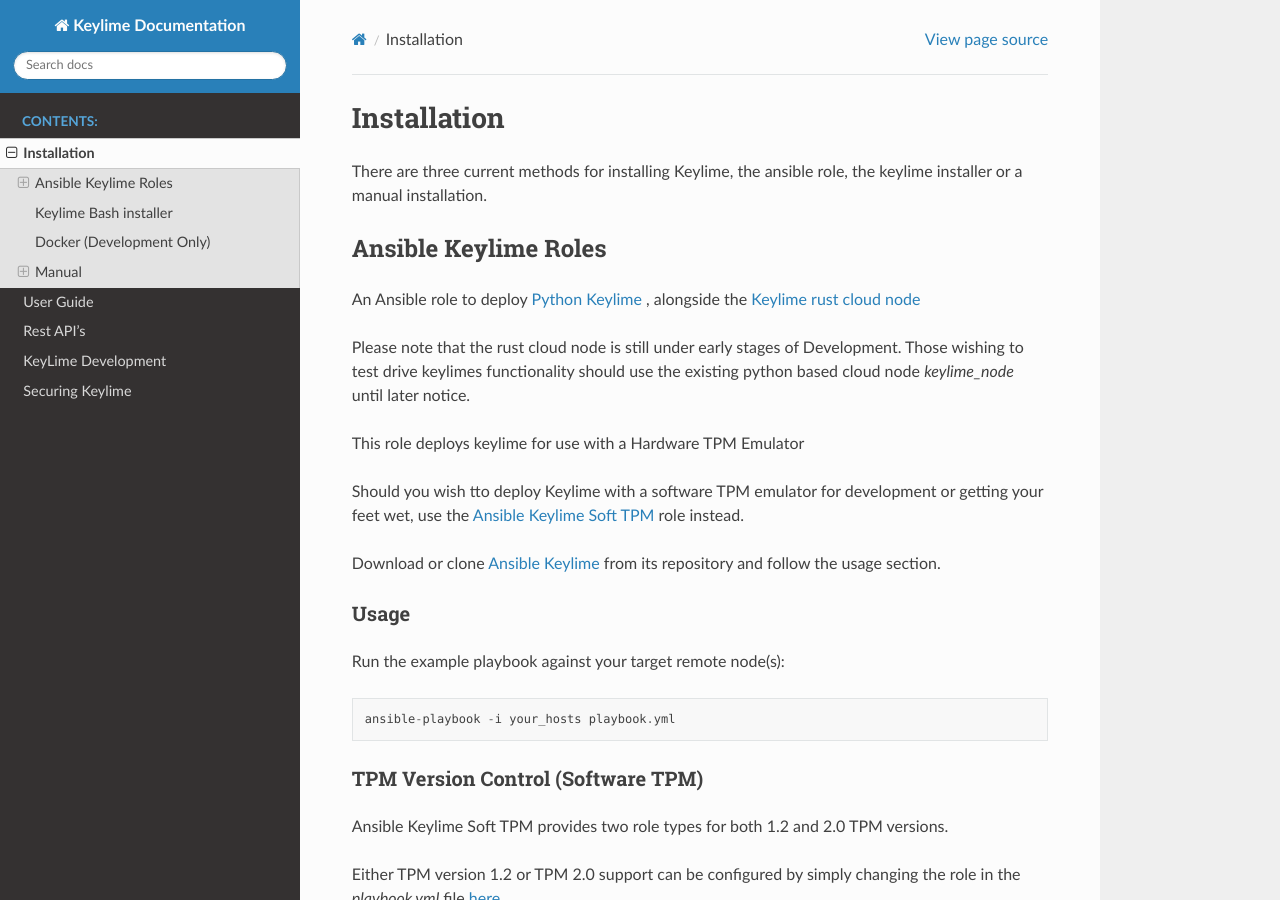
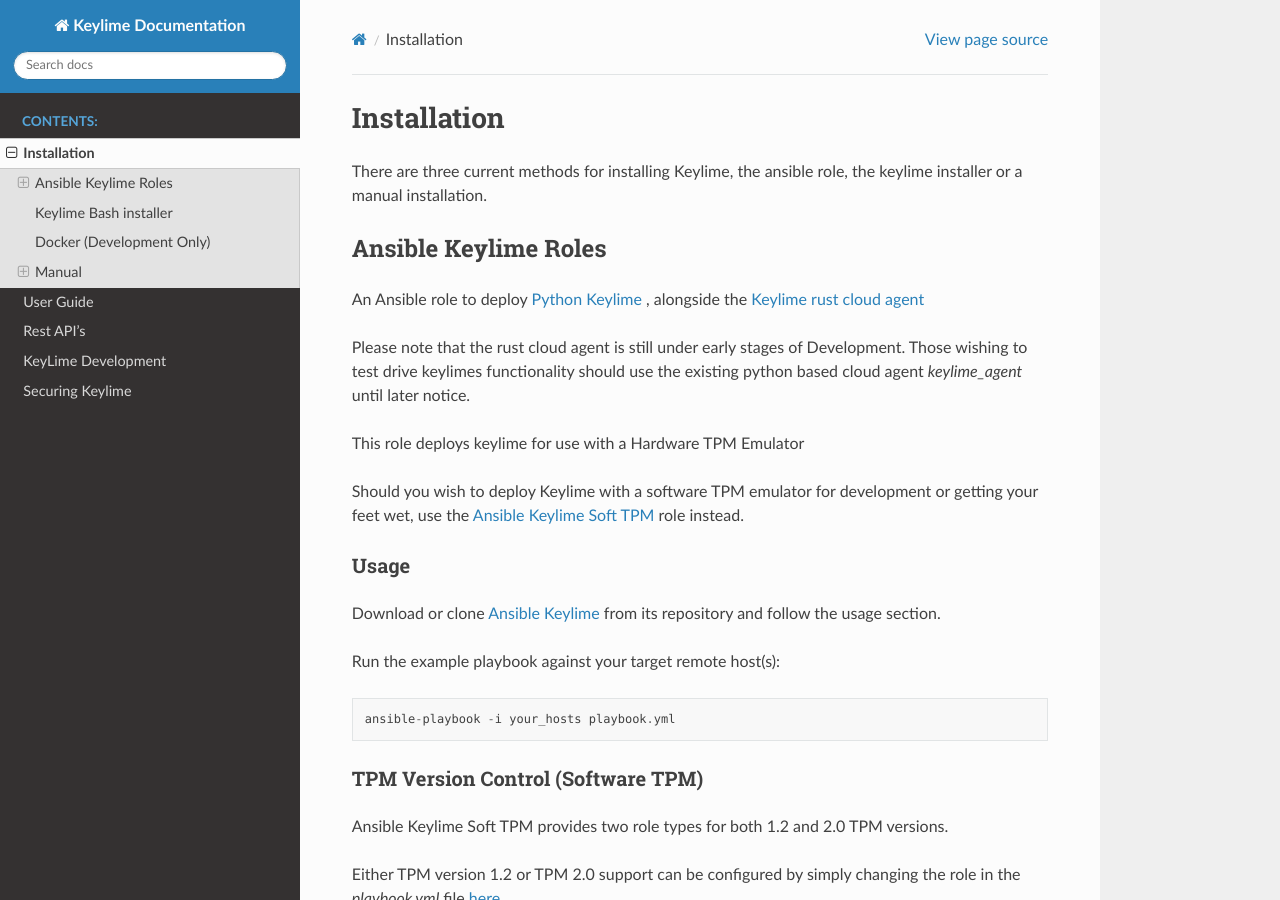
Before and after one commit to keylime/keylime, a Sphinx documentation site: the page built from docs/installation.rst, in a window 1280 px wide and 900 px high. Built offline with Sphinx 7.4.7 and the Read the Docs theme 2.0.0, drawn with Linux system fonts in a browser that asks for light colours; some of the changed text lies outside the part shown.

Commit message:
Node / Agent

```diff
--- a/docs/installation.rst
+++ b/docs/installation.rst
@@ -8,25 +8,25 @@
 ---------------------
 
 An Ansible role to deploy `Python Keylime <https://github.com/keylime/python-keylime>`_
-, alongside the `Keylime rust cloud node <https://github.com/keylime/rust-keylime>`_
+, alongside the `Keylime rust cloud agent <https://github.com/keylime/rust-keylime>`_
 
-Please note that the rust cloud node is still under early stages of Development.
+Please note that the rust cloud agent is still under early stages of Development.
 Those wishing to test drive keylimes functionality should use the existing
-python based cloud node `keylime_node` until later notice.
+python based cloud agent `keylime_agent` until later notice.
 
 This role deploys keylime for use with a Hardware TPM Emulator
 
-Should you wish tto deploy Keylime with a software TPM emulator for development
+Should you wish to deploy Keylime with a software TPM emulator for development
 or getting your feet wet, use the `Ansible Keylime Soft TPM <https://github.com/keylime/ansible-keylime-soft-tpm>`_
 role instead.
+
+Usage
+~~~~~
 
 Download or clone `Ansible Keylime <https://github.com/keylime/ansible-keylime>`_
 from its repository and follow the usage section.
 
-Usage
-~~~~~
-
-Run the example playbook against your target remote node(s)::
+Run the example playbook against your target remote host(s)::
 
     ansible-playbook -i your_hosts playbook.yml
 
@@ -72,7 +72,7 @@
 
     keylime_verifier
     keylime_registrar
-    keylime_node
+    keylime_agent
 
 WebApp
 ~~~~~~
@@ -84,17 +84,17 @@
 
 https://localhost:8443/webapp/
 
-Rust Cloud node
+Rust Cloud agent
 ~~~~~~~~~~~~~~~
 
-To start the rust cloud node, navigate to it's repository directory and use
+To start the rust cloud agent, navigate to it's repository directory and use
 cargo to run::
 
-    [root@localhost rust-keylime]# RUST_LOG=keylime_node=trace cargo run
+    [root@localhost rust-keylime]# RUST_LOG=keylime_agent=trace cargo run
         Finished dev [unoptimized + debuginfo] target(s) in 0.28s
-        Running `target/debug/keylime_node`
-        INFO  keylime_node > Starting server...
-        INFO  keylime_node > Listening on http://127.0.0.1:1337
+        Running `target/debug/keylime_agent`
+        INFO  keylime_agent > Starting server...
+        INFO  keylime_agent > Listening on http://127.0.0.1:1337
 
 Keylime Bash installer
 ----------------------
@@ -108,7 +108,7 @@
     Options:
     -k              Download Keylime (stub installer mode)
     -o              Use OpenSSL instead of CFSSL
-    -t              Create tarball with keylime_node
+    -t              Create tarball with keylime_agent
     -m              Use modern TPM 2.0 libraries (vs. TPM 1.2)
     -s              Install TPM in socket/simulator mode (vs. chardev)
     -p PATH         Use PATH as Keylime path
@@ -269,5 +269,5 @@
 ~~~~~~~~~~~~~~~~~~~~~
 
 If you want to support revocation, you also need to have cfssl installed and in your
-path on the tenant node.  It can be obtained from `here <https://github.com/cloudflare/cfssl>`_.  You
+path on the tenant agent.  It can be obtained from `here <https://github.com/cloudflare/cfssl>`_.  You
 will also need to set ca_implementation to "cfssl" instead of "openssl" in `/etc/keylime.conf`.
```
